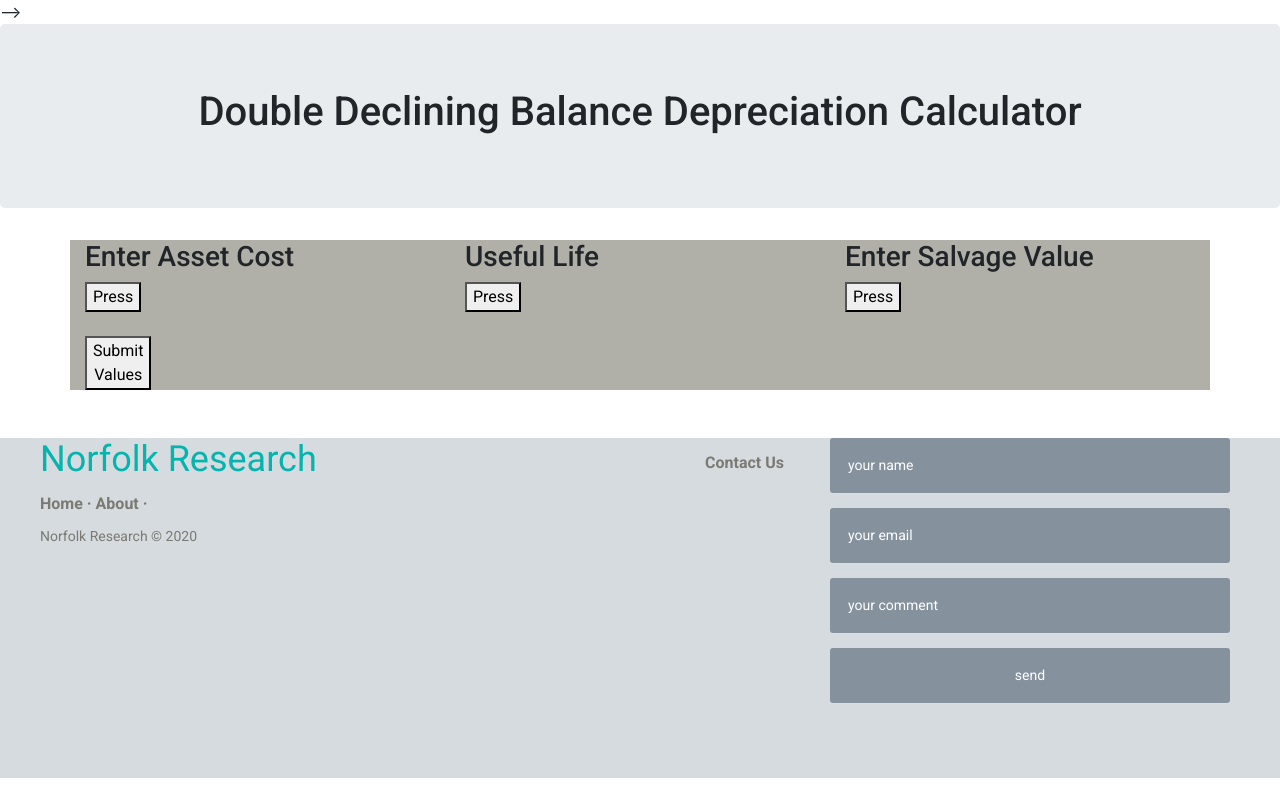
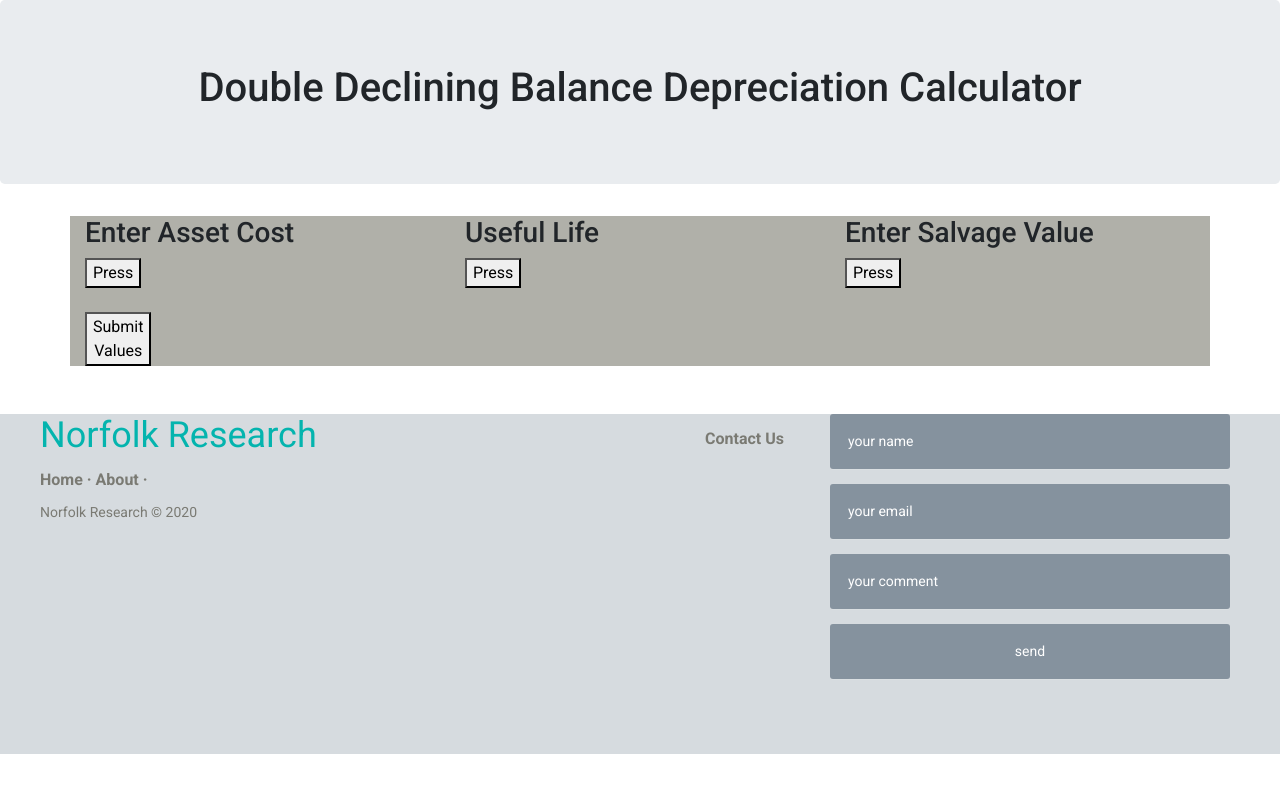
Before and after one commit to silvasm516/depreciation-calculator, a Django app: page /Z in a window 1280 px wide. Run offline with Django 3.2, Linux system fonts and the light colour scheme; some libraries are stand-ins or nearby versions.

Commit message:
Update base.html

```diff
--- a/templates/base.html
+++ b/templates/base.html
@@ -15,7 +15,7 @@
 <link rel="shortcut icon" sizes="192x192" href="../static/icon-192x192.png">
 <link rel="shortcut icon" href="../static/icon-180x180.ico" />
 <link rel="apple-touch-icon" href="../static/icon-180x180.png" />
-<link rel="shortcut icon" href= "https://console.cloud.google.com/storage/browser/_details/gopig/icon-196x196.png?project=optimal-doodad-327316"> -->
+<link rel="shortcut icon" href= "https://console.cloud.google.com/storage/browser/_details/gopig/icon-196x196.png?project=optimal-doodad-327316">
 <!--<link rel="shortcut icon" href= "https://storage.googleapis.com/gopig/icon-196x196.png">-->
 <!-- iOS -->
 <link rel="apple-touch-icon" href="../static/icon-120x120.png" sizes="120x120">
```
